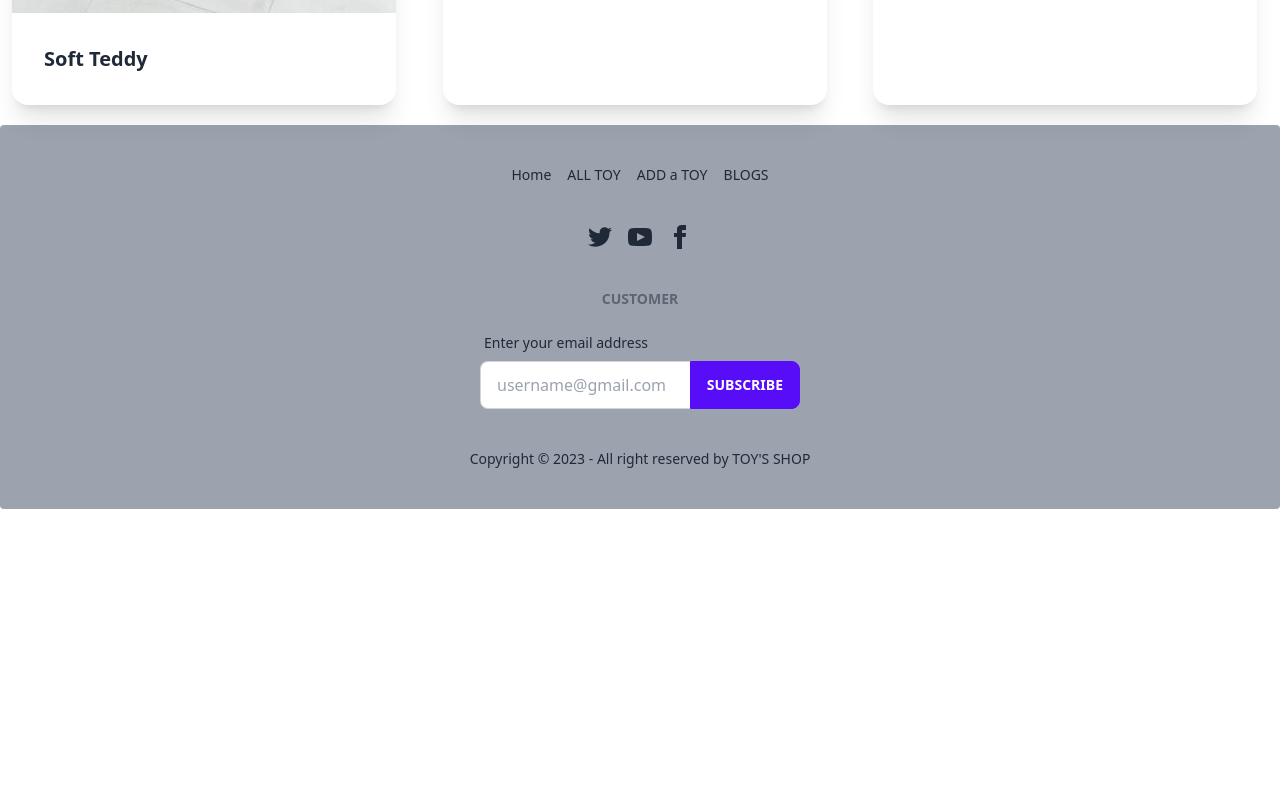
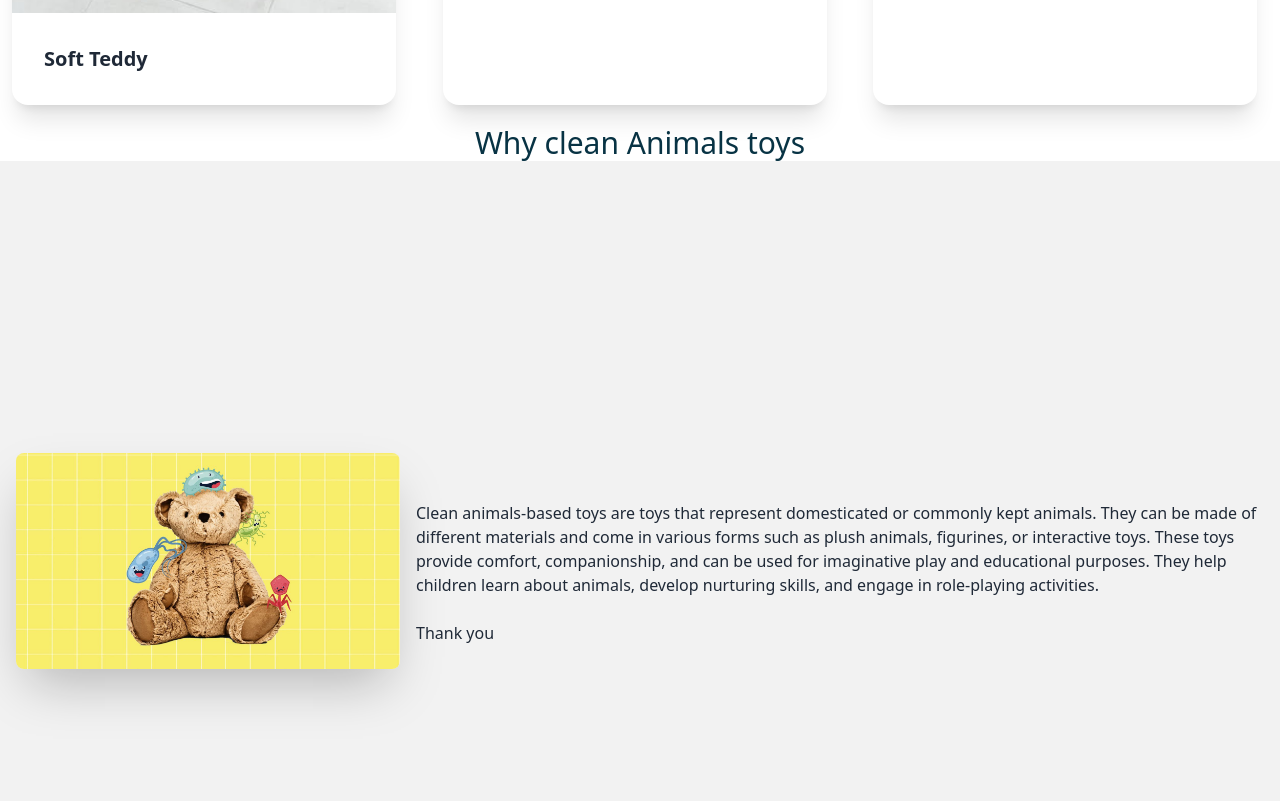
Before and after one commit to NaimunNahar14/Toys-Shop-Client, a React (Vite) app: page / in a window 1280 px wide. Shown: the part 2979-3780 px from the top of the page. Before the commit the page ends 3488 px from the top, so only its background shows below. Built offline with nearby package versions, Linux system fonts and the light colour scheme; no server answers.

Commit message:
added page

```diff
--- a/src/Layout/Main.jsx
+++ b/src/Layout/Main.jsx
@@ -6,6 +6,7 @@ import NavBar from '../Pages/NavBar/NavBar';
 import Gallery from '../Pages/Gallery';
 import Category from '../Pages/Category/Category';
 import ChildsZone from '../Pages/ChildsZone';
+import ToysClean from '../Pages/ToysClean';
 
 const Main = () => {
     return (
@@ -15,6 +16,7 @@ const Main = () => {
             <Gallery></Gallery>
             <Category></Category>
             <ChildsZone></ChildsZone>
+            <ToysClean></ToysClean>
 
             <Footer></Footer>
         </div>
--- /dev/null
+++ b/src/Pages/ToysClean.jsx
@@ -0,0 +1,31 @@
+import React from 'react';
+import img1 from '../assets/disinfect-stuffed-animal-1-fcfc1cceeb5649728a9e876ba16cd87c.jpg';
+
+const ToysClean = () => {
+    return (
+        <div >
+            <h2 className='text-center text-3xl text-cyan-950'>Why clean Animals toys</h2>
+            <div className="hero min-h-screen bg-base-200">
+                <div className="hero-content flex-col lg:flex-row">
+                    <img src={img1} className="max-w-sm rounded-lg shadow-2xl" />
+                    <div>
+
+                        <p className="py-6">
+                        Clean animals-based toys are toys that represent domesticated or commonly kept animals. They can be made of different materials and come in various forms such as plush animals, figurines, or interactive toys. These toys provide comfort, companionship, and can be used for imaginative play and educational purposes. They help children learn about animals, develop nurturing skills, and engage in role-playing activities.
+
+
+
+
+
+
+                        </p>
+                        <h2>Thank you</h2>
+                    </div>
+                </div>
+            </div>
+        </div>
+
+    );
+};
+
+export default ToysClean;
```
